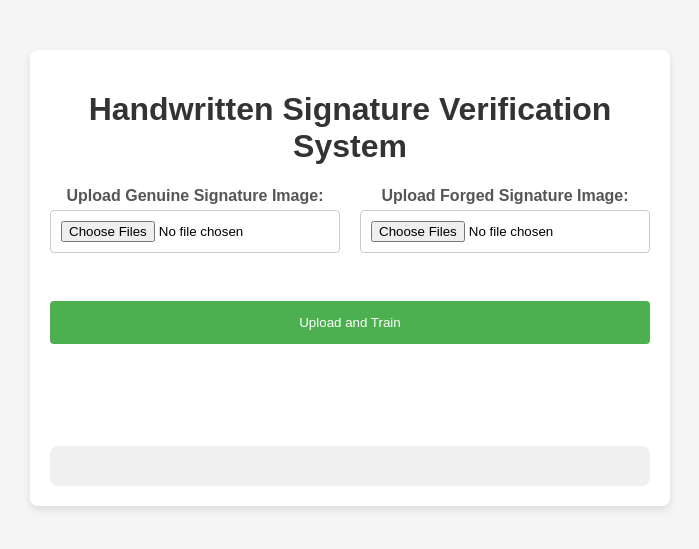
After one commit to arpitbohara/SigVerifyML, a Flask app: page /admin in a window 1280 px wide. The commit adds this page. Shown: the top 549 px of the page, without its empty margins (290-989 px from the left). Run offline with Flask 3, Linux system fonts and the light colour scheme; some libraries are stand-ins or nearby versions.

Commit message:
Admin page to upload the signatures and train it.

```diff
--- a/SigVerAPI/fileOperations.py
+++ b/SigVerAPI/fileOperations.py
@@ -12,7 +12,7 @@ def getCSVFeatures(path, img=None, display=False):
     features = (temp[0], temp[1][0], temp[1][1], temp[2], temp[3], temp[4][0], temp[4][1], temp[5][0], temp[5][1])
     return features
 
-def makeCSV(genuine_image_paths,forged_image_paths):
+def makeCSV(genuine_image_paths,forged_image_paths,start=1,end=14):
     features_base_folder=os.getenv('IMAGE_FEATURES_BASE')
     train_feature_folder=os.getenv('TRAINING_FEATURE_FOLDER')
     test_feature_folder=os.getenv('TESTING_FEATURE_FOLDER')
@@ -29,7 +29,7 @@ def makeCSV(genuine_image_paths,forged_image_paths):
     gpath = genuine_image_paths
     # forged signatures path
     fpath = forged_image_paths
-    for person in range(1,14):
+    for person in range(start,end):
         per = ('00'+str(person))[-3:]
         print('Saving features for person id-',per)
 
--- a/SigVerAPI/verifier.py
+++ b/SigVerAPI/verifier.py
@@ -4,7 +4,6 @@ import pandas as pd
 import numpy as np
 from time import time
 import keras
-# from helperfunctions import *
 from SigVerAPI.fileOperations import getCSVFeatures
 import os
 import warnings
@@ -76,7 +75,6 @@ def evaluate(train_path, test_path, type2=False):
     # Network Parameters
     n_hidden_1 = 7 # 1st layer number of neurons
     n_hidden_2 = 13 # 2nd layer number of neurons
-    # n_hidden_3 = 13 # 3rd layer
     n_classes = 2 # no. of classes (genuine or forged)
 
     # tf Graph input
@@ -87,13 +85,11 @@ def evaluate(train_path, test_path, type2=False):
     weights = {
         'h1': tf.Variable(tf.random_normal([n_input, n_hidden_1], seed=1)),
         'h2': tf.Variable(tf.random_normal([n_hidden_1, n_hidden_2],seed=2)),
-        # 'h3': tf.Variable(tf.random_normal([n_hidden_2, n_hidden_3], seed=1)),
         'out': tf.Variable(tf.random_normal([n_hidden_2, n_classes], seed=2))
     }
     biases = {
         'b1': tf.Variable(tf.random_normal([n_hidden_1], seed=1)),
         'b2': tf.Variable(tf.random_normal([n_hidden_2], seed=2)),
-        # 'b3': tf.Variable(tf.random_normal([n_hidden_3], seed=2)),
         'out': tf.Variable(tf.random_normal([n_classes], seed=1))
     }
 
@@ -102,7 +98,6 @@ def evaluate(train_path, test_path, type2=False):
     def multilayer_perceptron(x):
         layer_1 = tf.tanh((tf.matmul(x, weights['h1']) + biases['b1']))
         layer_2 = tf.add(tf.matmul(layer_1, weights['h2']), biases['b2'])
-        # layer_3 = tf.add(tf.matmul(layer_2, weights['h3']), biases['b3'])
         out_layer = tf.tanh(tf.matmul(layer_2, weights['out']) + biases['out'])
         return out_layer
 
--- a/app.py
+++ b/app.py
@@ -6,6 +6,7 @@ from flask_cors import CORS
 import time
 from flask import send_from_directory
 from SigVerAPI.verifier import verifySignature
+from SigVerAPI.uploadAndTrain import *
 
 app = Flask(__name__)
 cors = CORS(app, origin="*")
@@ -13,6 +14,9 @@ cors = CORS(app, origin="*")
 def index():
     return render_template("index.html")
 
+@app.route('/admin')
+def admin():
+    return render_template("admin.html")
 
 @app.route('/Static/<path:path>')
 def send_report(path):
@@ -22,10 +26,22 @@ def send_report(path):
 @app.route('/verifySignature',methods=["POST"])
 def verify():
     id = request.form['person_id']
-    image= request.files['image']
+
+    try: image=request.files['image']
+    except: image=""
+
+    if id == "":
+        return "<H1> Please enter a valid person ID <H1>"
+    if image == "":
+        return "<H1> Please upload an image. <H1>"
+
+    id_int = int(id)
+    if id_int > 14:
+        return "<H1> The id doesn't exist. Enter valid ID. <H1>"
+
     print(image.filename)
     image_path=savephoto(image,image.filename)
-    print(id,image_path)
+    print("The passed id is: "+id, "The image path is: "+image_path)
     if verifySignature(id,image_path):
         return "<H1> The Image is Genuine <H1>"
     else:
@@ -37,5 +53,19 @@ def savephoto(image,image_name)->str:
     image_path = os.path.abspath(f"{dir}/{image_name}")
     image_path_normal=os.path.normpath(image_path)
     image.save(image_path)
-    print("file is saved!!")
+    print("File is saved!!")
     return image_path_normal
+
+@app.route('/UploadSignatures',methods=["POST"])
+def UploadSignatures():
+    genuine_images = request.files.getlist('genuine_image')
+    forged_images = request.files.getlist('forged_image')
+
+    # try: image=request.files['image']
+    # except: image=""
+
+    # if image == "":
+    #     return "<H1> Please upload images. <H1>"
+
+    if upload_train_test_image(forged_images,genuine_images):
+        return "<H1> The images are uploaded and CSV files are created <H1>"
--- /dev/null
+++ b/templates/admin.html
@@ -0,0 +1,188 @@
+<!-- index.html -->
+
+<!DOCTYPE html>
+<html lang="en">
+<head>
+    <meta charset="UTF-8">
+    <script src="https://unpkg.com/htmx.org@1.9.11" integrity="sha384-0gxUXCCR8yv9FM2b+U3FDbsKthCI66oH5IA9fHppQq9DDMHuMauqq1ZHBpJxQ0J0" crossorigin="anonymous"></script>
+    <meta name="viewport" content="width=device-width, initial-scale=1.0">
+    <title>Handwritten Signature Verification System</title>
+    <style>
+        body {
+            font-family: Arial, sans-serif;
+            margin: 0;
+            padding: 0;
+            background-color: #f5f5f5;
+        }
+
+        .container {
+            max-width: 600px;
+            margin: 50px auto;
+            padding: 20px;
+            background-color: #fff;
+            border-radius: 8px;
+            box-shadow: 0 4px 8px rgba(0, 0, 0, 0.1);
+        }
+
+        h1 {
+            text-align: center;
+            color: #333;
+        }
+
+        form {
+            text-align: center;
+        }
+
+        label {
+            display: block;
+            margin-bottom: 10px;
+            font-weight: bold;
+            color: #555;
+        }
+
+        input[type="text"],
+        input[type="file"] {
+            width: 100%;
+            padding: 10px;
+            margin-bottom: 20px;
+            border: 1px solid #ccc;
+            border-radius: 4px;
+            box-sizing: border-box;
+        }
+
+        input[type="submit"] {
+            background-color: #4CAF50;
+            color: white;
+            padding: 14px 20px;
+            margin: 8px 0;
+            border: none;
+            border-radius: 4px;
+            cursor: pointer;
+            width: 100%;
+        }
+
+        input[type="submit"]:hover {
+            background-color: #45a049;
+        }
+
+        #result {
+            margin-top: 20px;
+            padding: 20px;
+            background-color: #f0f0f0;
+            border-radius: 8px;
+        }
+
+        .htmx-indicator {
+            opacity: 0;
+            transition: opacity 500ms ease-in;
+        }
+
+        .htmx-request .htmx-indicator,
+        .htmx-request.htmx-indicator {
+            opacity: 1;
+        }
+
+        #imagePreview {
+            margin-bottom: 20px;
+        }
+
+        .upload-container {
+            margin-bottom: 20px;
+        }
+
+        .upload-container label {
+            margin: 0;
+        }
+
+        .upload-container input[type="file"] {
+            margin-top: 5px;
+        }
+
+        .upload-container:nth-child(odd) {
+            float: left;
+            width: 50%;
+            box-sizing: border-box;
+            padding-right: 10px;
+        }
+
+        .upload-container:nth-child(even) {
+            float: right;
+            width: 50%;
+            box-sizing: border-box;
+            padding-left: 10px;
+        }
+
+        .clear {
+            clear: both;
+        }
+    </style>
+</head>
+<body>
+    <div class="container">
+        <h1>Handwritten Signature Verification System</h1>
+        <form id="verificationForm" enctype="multipart/form-data">
+            <div class="upload-container">
+                <label for="genuine_image">Upload Genuine Signature Image:</label>
+                <input type="file" id="genuine_image" name="genuine_image" multiple="multiple" accept="image/jpeg, image/png, image/jpg" required onchange="previewImage(this);">
+                <div id="genuineImagePreview" class="image-preview"></div>
+            </div>
+            <div class="upload-container">
+                <label for="forged_image">Upload Forged Signature Image:</label>
+                <input type="file" id="forged_image" name="forged_image" multiple="multiple" accept="image/jpeg, image/png, image/jpg" required onchange="previewImage(this);">
+                <div id="forgedImagePreview" class="image-preview"></div>
+            </div>
+            <input type="submit" value="Upload and Train"
+                hx-post="/UploadSignatures"
+                hx-trigger="click"
+                hx-encoding="multipart/form-data"
+                hx-target="#result"
+                hx-swap="innerHTML"
+                hx-indicator="#spinner"
+            >
+            <img id="spinner" class="htmx-indicator" src="/static/loading.svg"/>
+        </form>
+        <div id="result" name="result"></div>
+        <div class="clear"></div>
+    </div>
+
+    <script>
+        function previewImage(input) {
+            var file = input.files[0];
+            var reader = new FileReader();
+
+            reader.onload = function(e) {
+                var image = document.createElement('img');
+                image.src = e.target.result;
+                image.style.maxWidth = '100%'; // Limit image width to container width
+                var previewContainer = input.id === 'genuine_image' ? 'genuineImagePreview' : 'forgedImagePreview';
+                document.getElementById(previewContainer).innerHTML = ''; // Clear previous preview
+                document.getElementById(previewContainer).appendChild(image);
+            }
+
+            reader.readAsDataURL(file);
+        }
+
+        // document.getElementById("verificationForm").addEventListener("submit", function(event) {
+        //     event.preventDefault();
+        //     var genuineImageFile = document.getElementById("genuine_image").files[0];
+        //     var forgedImageFile = document.getElementById("forged_image").files[0];
+
+        //     var formData = new FormData();
+        //     formData.append("genuine_image", genuineImageFile);
+        //     formData.append("forged_image", forgedImageFile);
+
+        //     fetch("/verifySignatures", {
+        //         method: "POST",
+        //         body: formData
+        //     })
+        //     .then(response => response.text())
+        //     .then(data => {
+        //         document.getElementById("result").innerHTML = data;
+        //     })
+        //     .catch(error => {
+        //         console.error("Error:", error);
+        //     });
+        // });
+    </script>
+</body>
+</html>
```
Also changed, not shown: SigVerAPI/uploadAndTrain.py (added, +46 -0 lines), templates/index.html (+20 -4 lines), templates/loading.svg (added), 1 other file.
